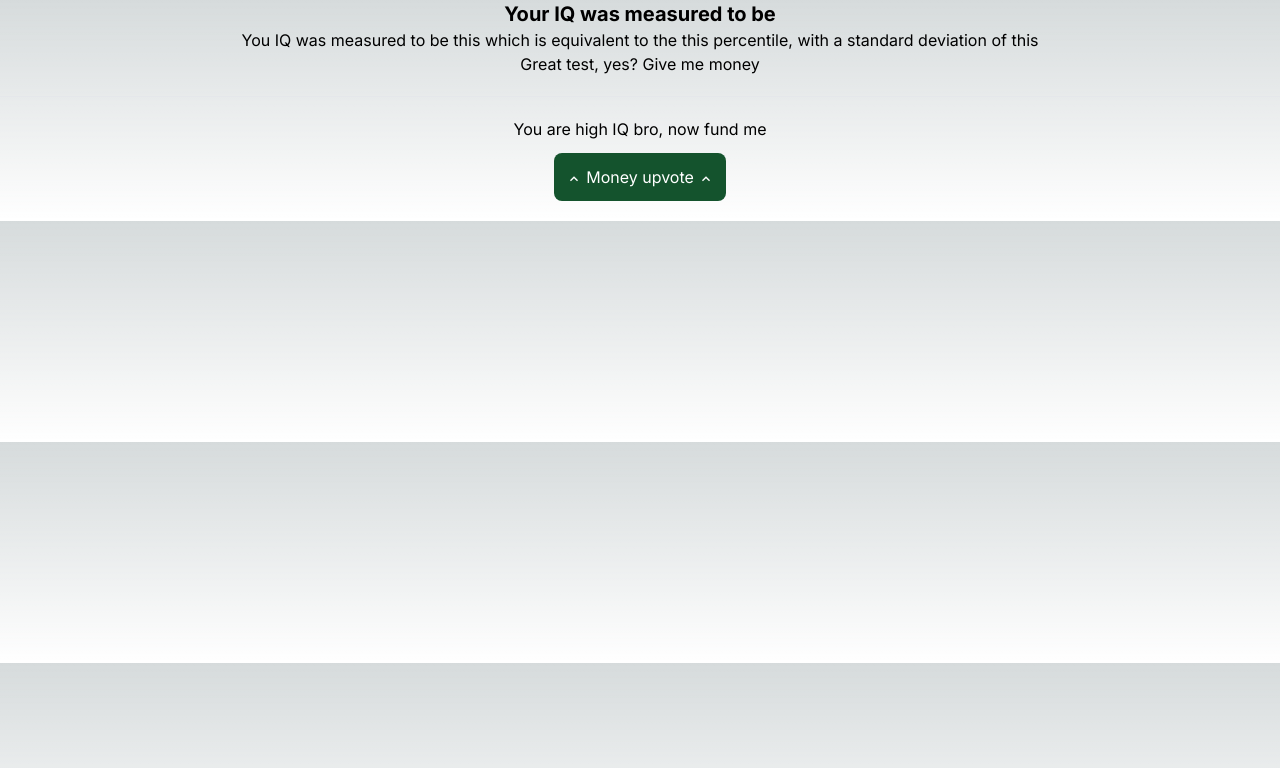
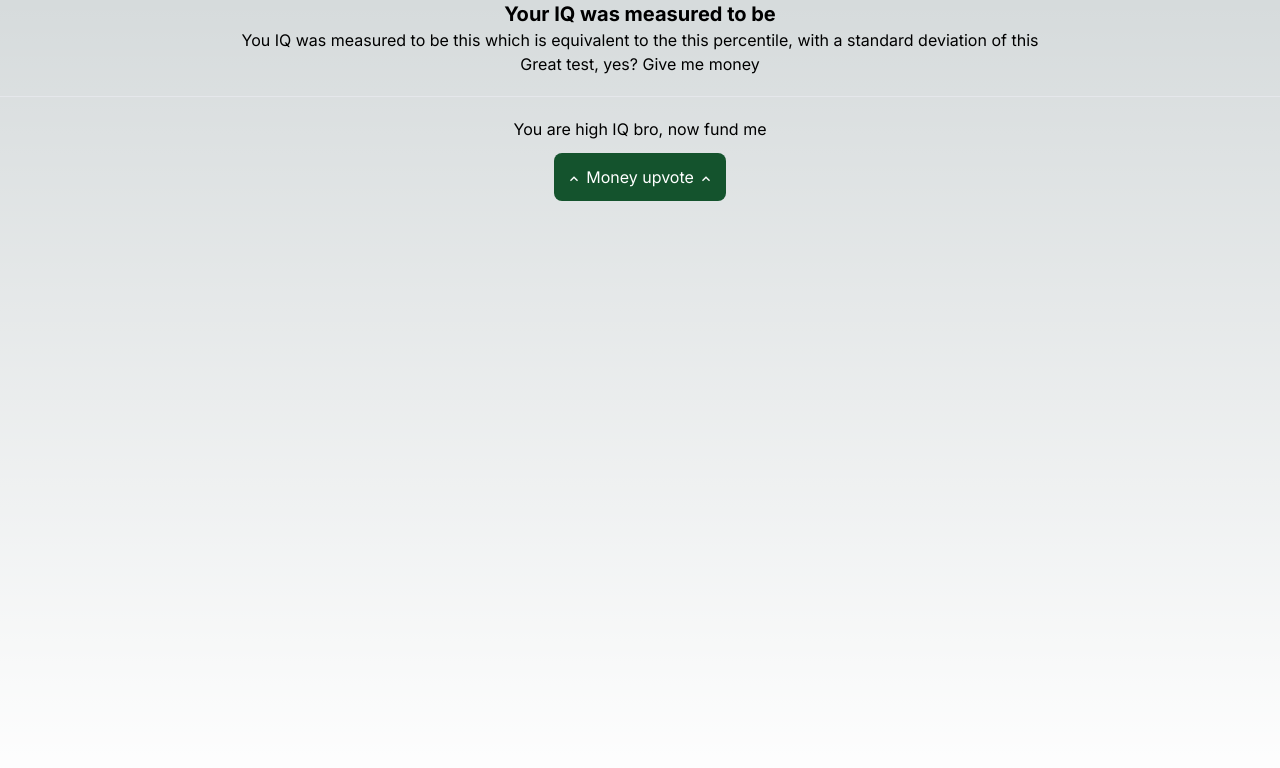
Before and after one commit to Jaarabytes/jipime, a Next.js app: page /result in a window 1280 px wide. Shown: the top 768 px of the page. Built offline with nearby package versions, Linux system fonts and the light colour scheme.

Commit message:
fix: add minHeight
add minimum Height css style to prevent overlapping UI

```diff
--- a/app/result/page.tsx
+++ b/app/result/page.tsx
@@ -5,7 +5,7 @@
 
     return (
         <>
-            <div className="text-center">
+            <div className="text-center" style={{minHeight: "100vh"}}>
                 {/* display IQ results here */}
                 {/* replace <this> with relevant values */}
                 <h2 className="font-bold text-xl">Your IQ was measured to be</h2>
```
